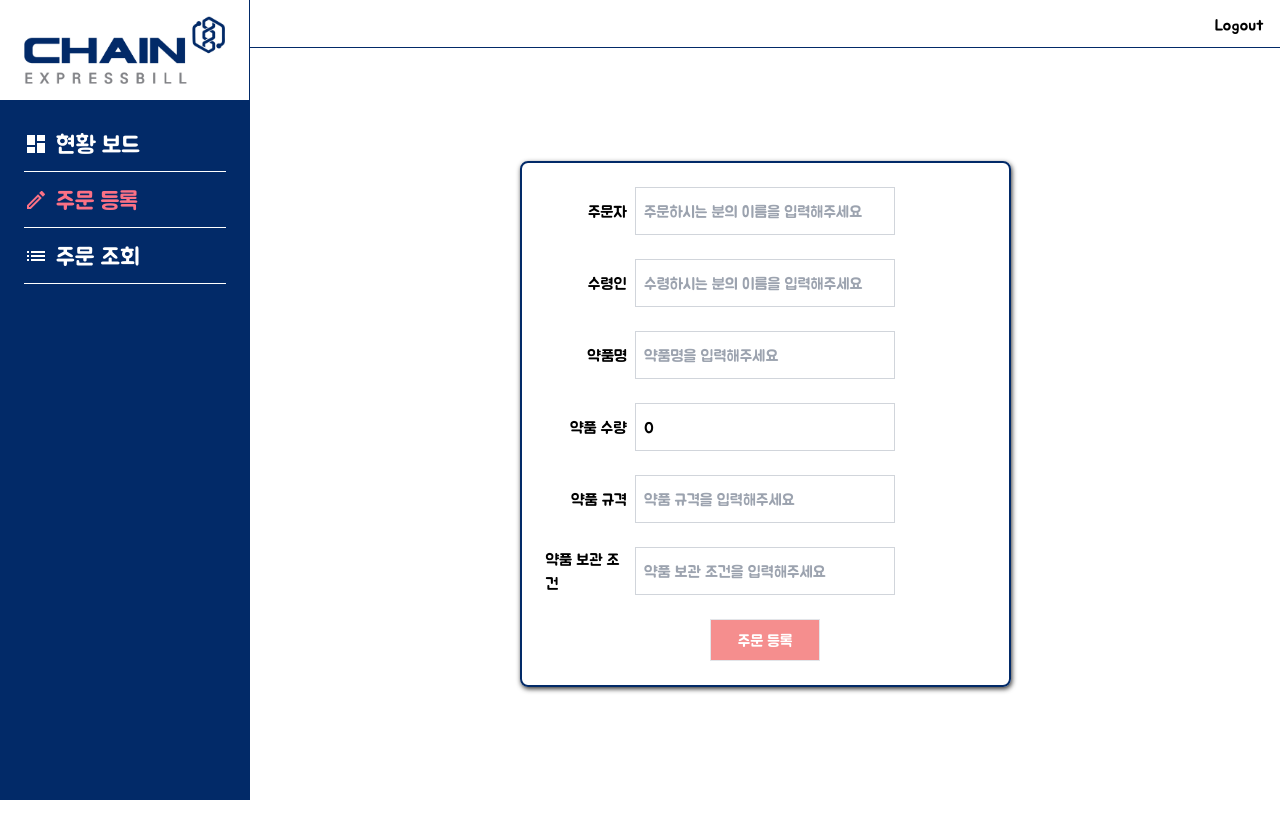
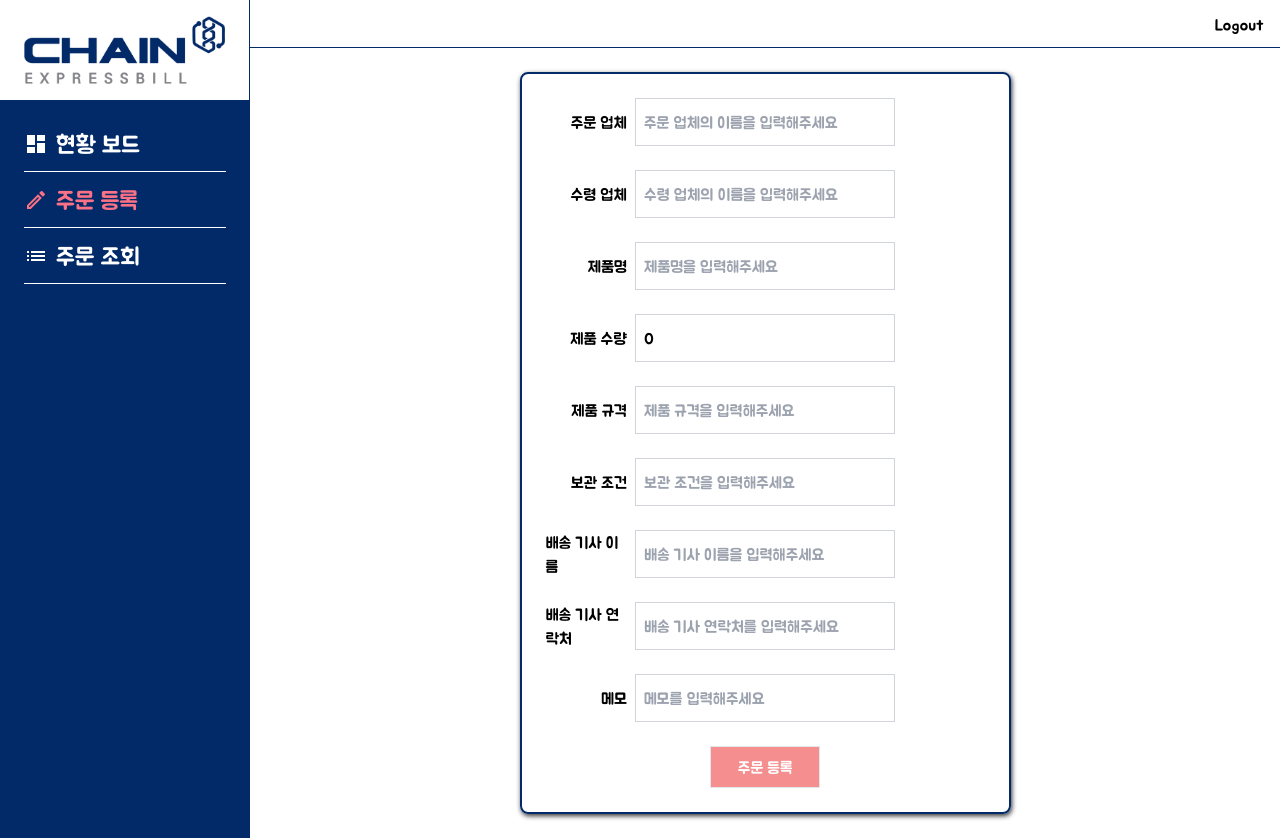
Before and after one commit to ChainExpressbill/coldchain, a React (Create React App) app in the folder frontend/: page /orders/new in a window 1280 px wide. Before the commit the page ends 800 px from the top, so only its background shows below. Built offline with nearby package versions, Linux system fonts and the light colour scheme; no server answers.

Commit message:
feat: 주문 등록 폼에 필드 추가
배송기사 이름, 연락처와 메모 필드 추가

```diff
--- a/frontend/src/data/order/order.model.ts
+++ b/frontend/src/data/order/order.model.ts
@@ -45,4 +45,7 @@ export interface OrderRequestBody {
   quantity: number;
   registerName: string;
   storageCondition: string;
+  memo: string;
+  deliveryDriverName: string;
+  deliveryDriverTelNo: string;
 }
--- a/frontend/src/pages/OrderPage.tsx
+++ b/frontend/src/pages/OrderPage.tsx
@@ -31,7 +31,7 @@ function OrderPage() {
   useEffect(() => {
     if (isOrderDetailView) {
       refetch().then((response) => {
-        if (response.data !== undefined) {
+        if (response.data) {
           const targetOrderData = {
             orderer: response.data.orderer,
             receiver: response.data.receiver,
@@ -131,7 +131,7 @@ function OrderPage() {
     <div className="text-black h-full flex flex-col align-items-center justify-center">
       <form
         onSubmit={
-          orderId === -1
+          !isOrderDetailView
             ? handleSubmit(onCreateOrderSubmit)
             : handleSubmit(onUpdateOrderSubmit)
         }
@@ -140,52 +140,76 @@ function OrderPage() {
         {isOrderDetailView && <div>주문 상세 내역</div>}
         <FormInput
           register={register}
-          valueLabel="주문자"
+          valueLabel="주문 업체"
           valueName={'orderer'}
           formError={formErrors.orderer}
-          placeholder="주문하시는 분의 이름을 입력해주세요"
-          validMsg="주문하시는 분의 이름을 확인해주세요"
+          placeholder="주문 업체의 이름을 입력해주세요"
+          validMsg="주문 업체의 분의 이름을 확인해주세요"
         />
         <FormInput
           register={register}
-          valueLabel="수령인"
+          valueLabel="수령 업체"
           valueName={'receiver'}
           formError={formErrors.receiver}
-          placeholder="수령하시는 분의 이름을 입력해주세요"
-          validMsg="수령하시는 분의 이름을 확인해주세요"
+          placeholder="수령 업체의 이름을 입력해주세요"
+          validMsg="수령 업체의 이름을 확인해주세요"
         />
         <FormInput
           register={register}
-          valueLabel="약품명"
+          valueLabel="제품명"
           valueName={'drugName'}
           formError={formErrors.drugName}
-          placeholder="약품명을 입력해주세요"
-          validMsg="약품명을 확인해주세요"
+          placeholder="제품명을 입력해주세요"
+          validMsg="제품명을 확인해주세요"
         />
         <FormInput
           register={register}
-          valueLabel="약품 수량"
+          valueLabel="제품 수량"
           valueName={'quantity'}
           formError={formErrors.quantity}
-          placeholder="약품 수량을 입력해주세요"
-          validMsg="약품 수량을 확인해주세요"
+          placeholder="제품 수량을 입력해주세요"
+          validMsg="제품 수량을 확인해주세요"
           type="number"
         />
         <FormInput
           register={register}
-          valueLabel="약품 규격"
+          valueLabel="제품 규격"
           valueName={'drugStandard'}
           formError={formErrors.drugStandard}
-          placeholder="약품 규격을 입력해주세요"
-          validMsg="약품 규격을 확인해주세요"
+          placeholder="제품 규격을 입력해주세요"
+          validMsg="제품 규격을 확인해주세요"
         />
         <FormInput
           register={register}
-          valueLabel="약품 보관 조건"
+          valueLabel="보관 조건"
           valueName={'storageCondition'}
           formError={formErrors.storageCondition}
-          placeholder="약품 보관 조건을 입력해주세요"
-          validMsg="약품 보관 조건을 확인해주세요"
+          placeholder="보관 조건을 입력해주세요"
+          validMsg="보관 조건을 확인해주세요"
+        />
+        <FormInput
+          register={register}
+          valueLabel="배송 기사 이름"
+          valueName={'deliveryDriverName'}
+          formError={formErrors.deliveryDriverName}
+          placeholder="배송 기사 이름을 입력해주세요"
+          validMsg="배송 기사 이름을 확인해주세요"
+        />
+        <FormInput
+          register={register}
+          valueLabel="배송 기사 연락처"
+          valueName={'deliveryDriverTelNo'}
+          formError={formErrors.deliveryDriverTelNo}
+          placeholder="배송 기사 연락처를 입력해주세요"
+          validMsg="배송 기사 연락처를 확인해주세요"
+        />
+        <FormInput
+          register={register}
+          valueLabel="메모"
+          valueName={'memo'}
+          formError={formErrors.memo}
+          placeholder="메모를 입력해주세요"
+          validMsg="메모를 확인해주세요"
         />
         <button
           className="mx-auto w-1/4 p-2 border border-gray-300 text-white bg-red-500 disabled:opacity-60 disabled:cursor-not-allowed"
--- a/frontend/src/styles/global.scss
+++ b/frontend/src/styles/global.scss
@@ -32,5 +32,5 @@ body {
 }
 
 .Order__Form__ValidMsg__Box {
-  @apply col-span-2 Text__Align__Center__Box;
+  @apply col-span-2 Text__Align__Center__Box justify-center;
 }
```
